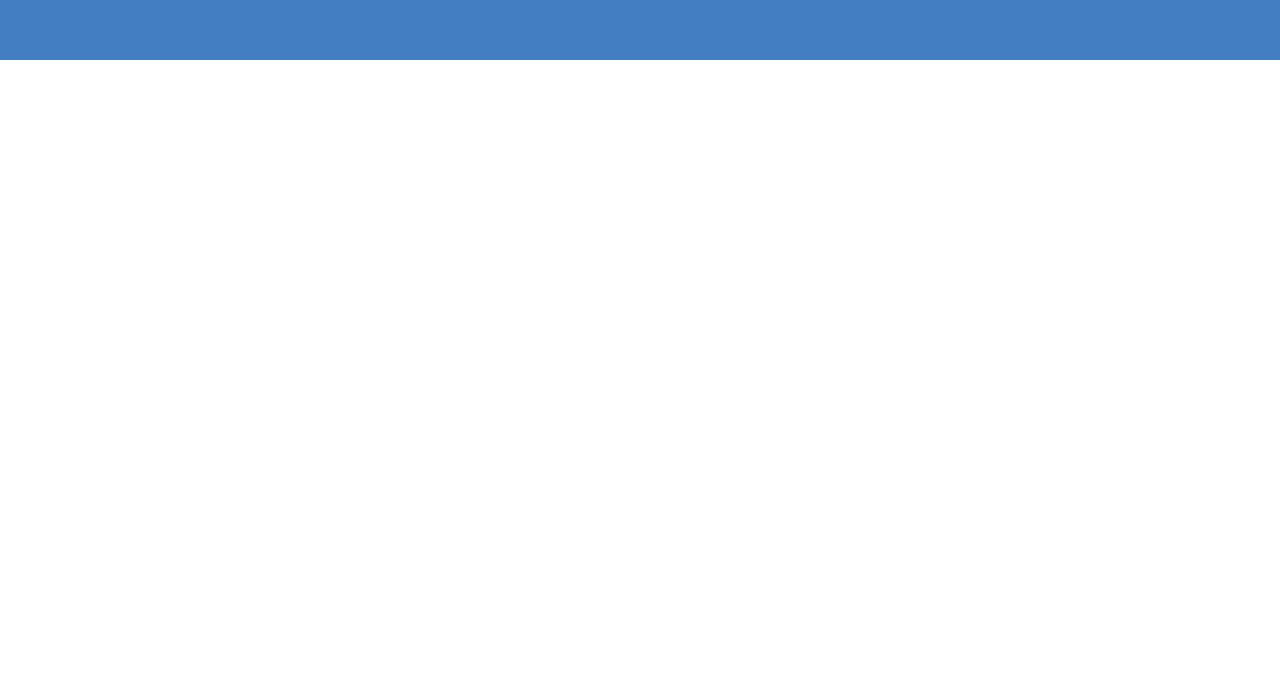
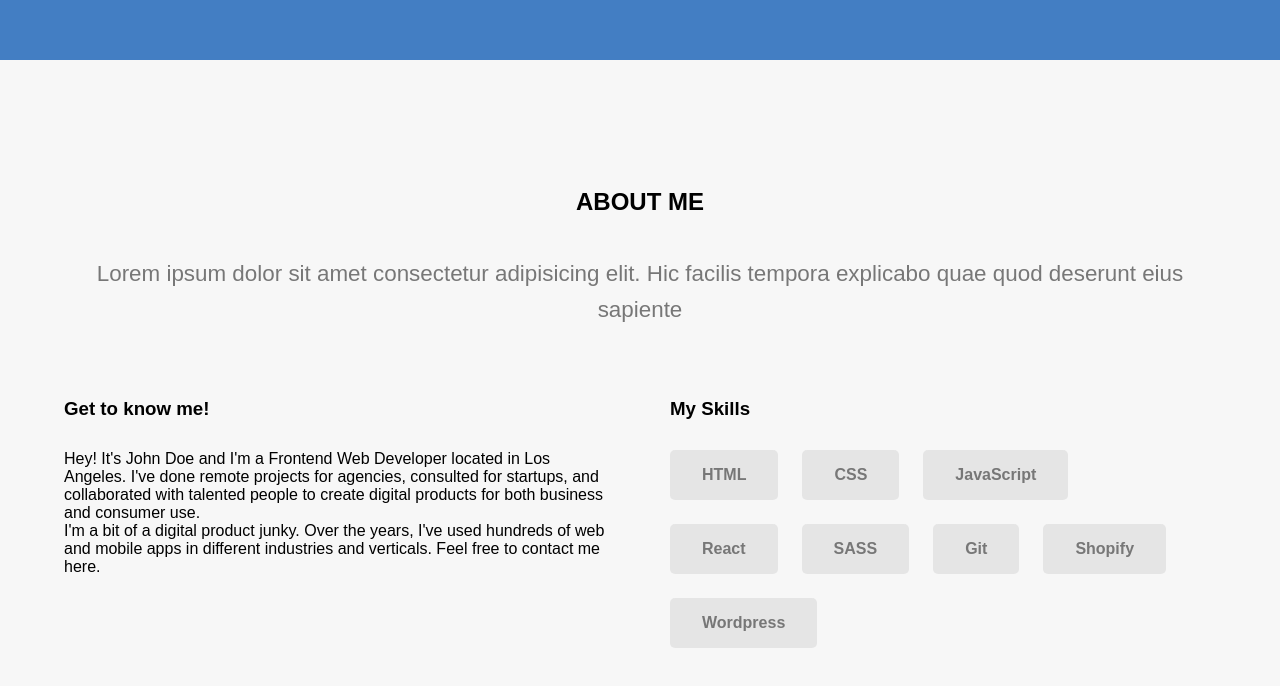
Before and after one commit to augustocesarfmo/site-ancora, a plain HTML site: page index.html in a window 1280 px wide. Shown: the part 774-1460 px from the top of the page. Before the commit the page ends 1034 px from the top, so only its background shows below. Drawn offline with Linux system fonts and the light colour scheme.

Commit message:
feat: implement section about

```diff
--- a/index.html
+++ b/index.html
@@ -21,7 +21,7 @@
     <nav>
       <ul>
         <li><a href="teste">HOME</a></li>
-        <li><a href="teste">ABOUT</a></li>
+        <li><a href="#section-about-me">ABOUT</a></li>
         <li><a href="teste">PROJECTS</a></li>
         <li><a href="teste">CONTACT</a></li>
       </ul>
@@ -36,6 +36,37 @@
       <div class="btn"><a href="">PROJECTS</a></div>
     </section>
 
+    <section id="section-about-me" class="section-about-me">
+      <h2>ABOUT ME</h2>
+      <p>Lorem ipsum dolor sit amet consectetur adipisicing elit. Hic facilis tempora explicabo quae quod deserunt eius
+        sapiente</p>
+
+      <div class="section-about-me-content">
+        <div>
+          <h3>Get to know me!</h3>
+          <p>Hey! It's John Doe and I'm a Frontend Web Developer located in Los Angeles. I've done remote projects for
+            agencies, consulted for startups, and collaborated with talented people to create digital products for both
+            business and consumer use.</p>
+          <p>I'm a bit of a digital product junky. Over the years, I've used hundreds of web and mobile apps in
+            different industries and verticals. Feel free to contact me here.</p>
+        </div>
+
+        <div>
+          <h3>My Skills</h3>
+          <ul>
+            <li>HTML</li>
+            <li>CSS</li>
+            <li>JavaScript</li>
+            <li>React</li>
+            <li>SASS</li>
+            <li>Git</li>
+            <li>Shopify</li>
+            <li>Wordpress</li>
+          </ul>
+        </div>
+      </div>
+    </section>
+
   </main>
   <footer></footer>
 
--- a/styles.css
+++ b/styles.css
@@ -79,3 +79,50 @@ header .header-profile>.avatar-img {
   border-radius: 7px;
   font-weight: 700;
 }
+
+/* section about me */
+
+.section-about-me {
+  background-color: #f7f7f7;
+  display: block;
+  text-align: center;
+  padding: 10% 5%;
+}
+
+.section-about-me>h2 {
+  margin-bottom: 40px;
+}
+
+.section-about-me>p {
+  color: #777;
+  font-size: 1.4rem;
+  font-weight: 500;
+  line-height: 1.6;
+}
+
+.section-about-me-content {
+  margin-top: 70px;
+  display: grid;
+  grid-template-columns: 1fr 1fr;
+  column-gap: 60px;
+  text-align: initial;
+}
+
+.section-about-me-content h3 {
+  margin-bottom: 30px;
+}
+
+.section-about-me-content ul {
+  display: flex;
+  flex-wrap: wrap;
+}
+
+.section-about-me-content ul>li {
+  padding: 1rem 2rem;
+  margin-bottom: 1.5rem;
+  margin-right: 1.5rem;
+  background: rgba(153, 153, 153, 0.2);
+  border-radius: 5px;
+  font-weight: 600;
+  color: #777;
+}
```
